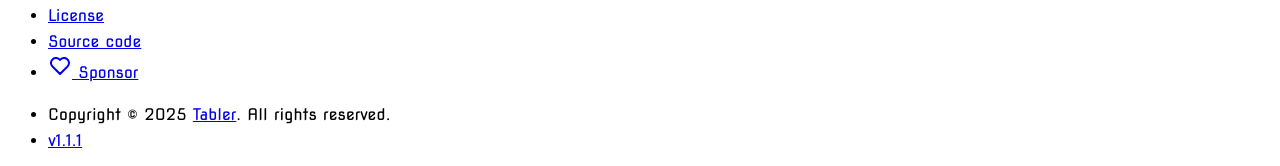
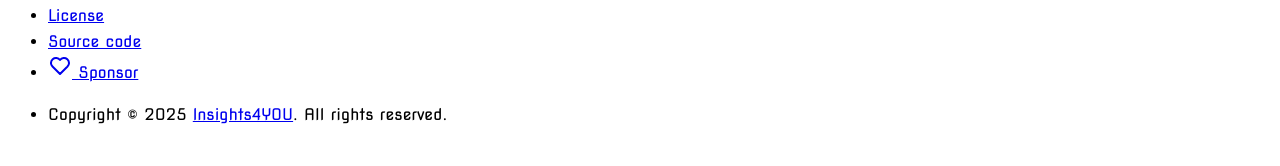
Before and after one commit to marciopaiva/insights4you-jekyll-theme, a Jekyll site: the page built from README.md, in a window 1280 px wide. Shown: the part 2223-2389 px from the top of the page. Built offline with Jekyll 4.4.1, drawn with Linux system fonts in a browser that asks for light colours; nearby versions of some CDN libraries; some web fonts are replaced; our own code applies the rules of GitHub Pages for plain Markdown files; after the commit the page ends 2367 px from its top, so only the background shows below that.

Commit message:
Update footer links and add FUNDING.yml for GitHub sponsorship

```diff
--- a/_includes/footer.html
+++ b/_includes/footer.html
@@ -4,13 +4,13 @@
               <div class="row text-center align-items-center flex-row-reverse">
                 <div class="col-lg-auto ms-lg-auto">
                   <ul class="list-inline list-inline-dots mb-0">
-                    <li class="list-inline-item"><a href="https://tabler.io/docs" target="_blank" class="link-secondary" rel="noopener">Documentation</a></li>
-                    <li class="list-inline-item"><a href="./license.html" class="link-secondary">License</a></li>
+                    <li class="list-inline-item"><a href="https://github.com/marciopaiva/insights4you-jekyll-theme/wiki" target="_blank" class="link-secondary" rel="noopener">Documentation</a></li>
+                    <li class="list-inline-item"><a href="https://github.com/marciopaiva/insights4you-jekyll-theme?tab=MIT-1-ov-file" class="link-secondary">License</a></li>
                     <li class="list-inline-item">
-                      <a href="https://github.com/tabler/tabler" target="_blank" class="link-secondary" rel="noopener">Source code</a>
+                      <a href="https://github.com/marciopaiva/insights4you-jekyll-theme" target="_blank" class="link-secondary" rel="noopener">Source code</a>
                     </li>
                     <li class="list-inline-item">
-                      <a href="https://github.com/sponsors/codecalm" target="_blank" class="link-secondary" rel="noopener">
+                      <a href="https://github.com/sponsors/marciopaiva" target="_blank" class="link-secondary" rel="noopener">
                         <!-- Download SVG icon from http://tabler.io/icons/icon/heart -->
                         <svg
                           xmlns="http://www.w3.org/2000/svg"
@@ -35,10 +35,7 @@
                   <ul class="list-inline list-inline-dots mb-0">
                     <li class="list-inline-item">
                       Copyright &copy; 2025
-                      <a href="." class="link-secondary">Tabler</a>. All rights reserved.
-                    </li>
-                    <li class="list-inline-item">
-                      <a href="./changelog.html" class="link-secondary" rel="noopener"> v1.1.1 </a>
+                      <a href="." class="link-secondary">Insights4YOU</a>. All rights reserved.
                     </li>
                   </ul>
                 </div>
```
Also changed, not shown: .github/FUNDING.yml (added).
